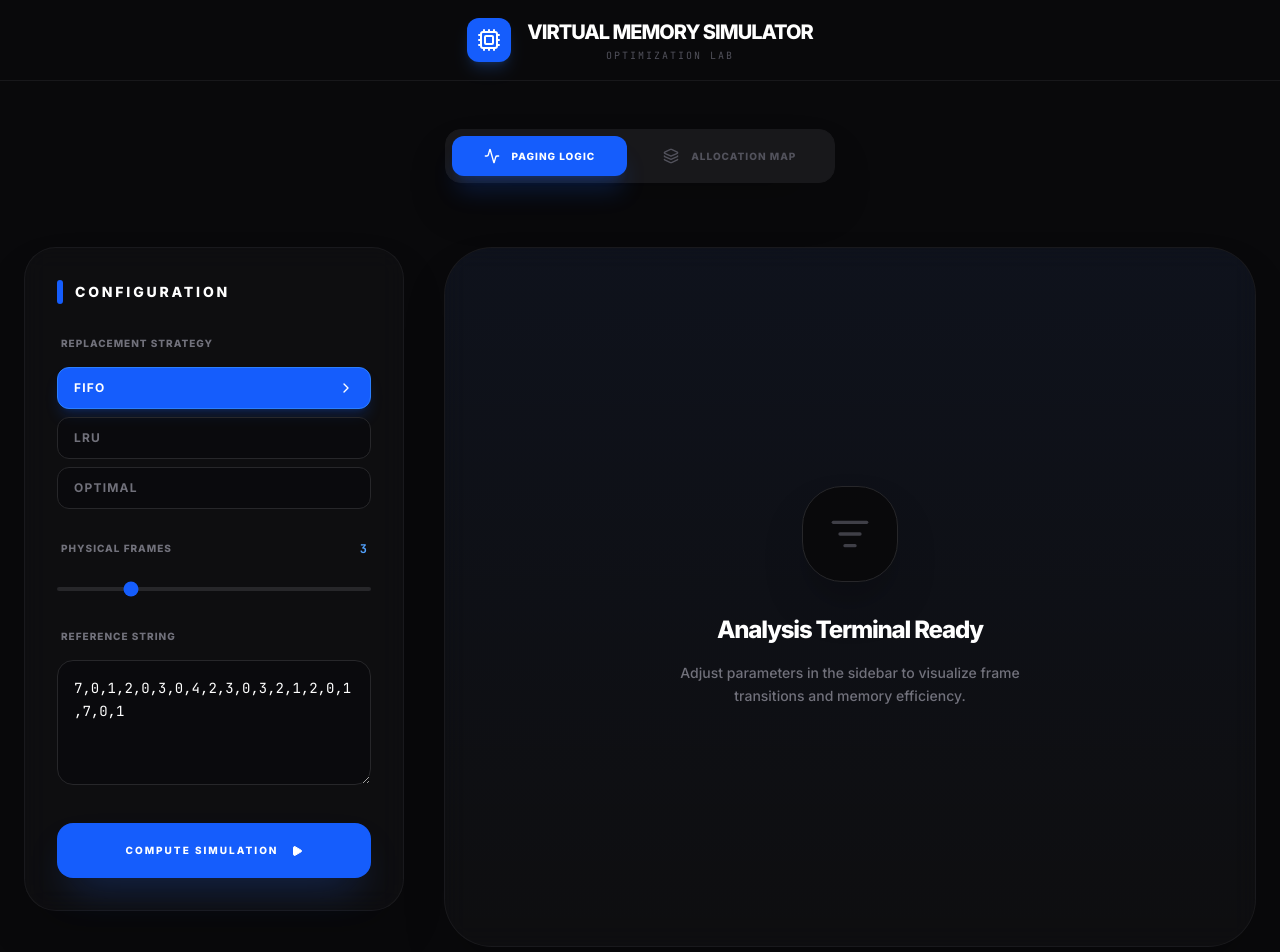
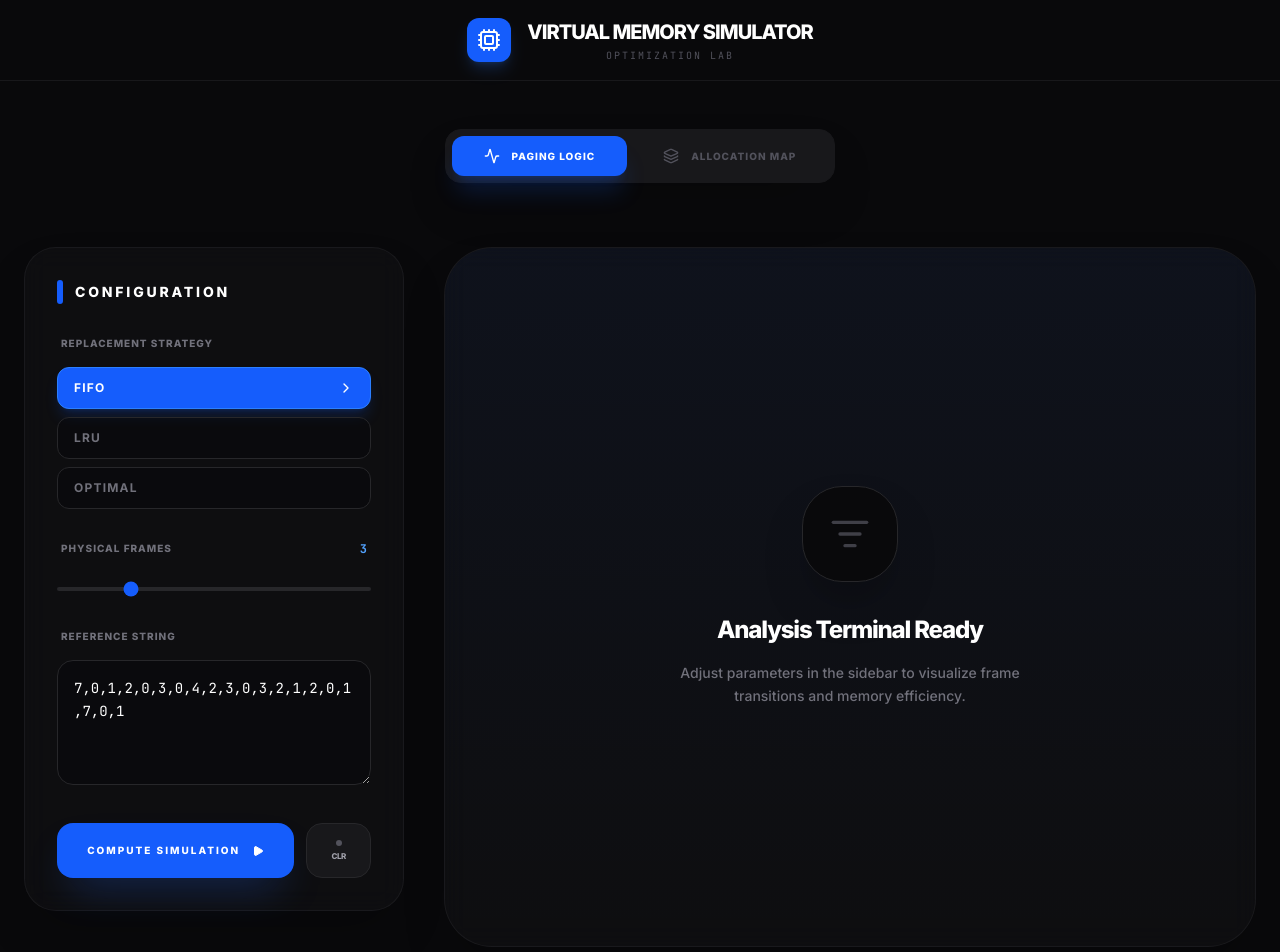
Before and after one commit to trivsaviral1506/Virtual-memory-simulator, a React (Vite) app: page / in a window 1280 px wide. Shown: the top 952 px of the page. Built offline with nearby package versions, Linux system fonts and the light colour scheme.

Commit message:
Added reset simulation functionality

```diff
--- a/src/components/AllocationSimulator.tsx
+++ b/src/components/AllocationSimulator.tsx
@@ -11,6 +11,13 @@ export function AllocationSimulator() {
   const [result, setResult] = useState<AllocationResult | null>(null);
   const [comparisonResults, setComparisonResults] = useState<Record<string, AllocationResult> | null>(null);
   const [loading, setLoading] = useState(false);
+
+  const handleReset = () => {
+    setBlocks([]);
+    setProcesses([]);
+    setResult(null);
+    setComparisonResults(null);
+  };
 
   const handleSimulate = async () => {
     setLoading(true);
@@ -127,13 +134,25 @@ export function AllocationSimulator() {
               </div>
             </div>
 
+            <div className="flex gap-3">
               <button
                 onClick={handleSimulate}
                 disabled={loading}
-              className="w-full bg-emerald-600 hover:bg-emerald-500 active:scale-[0.97] disabled:bg-zinc-800 text-white font-black uppercase tracking-[0.2em] text-[10px] py-5 rounded-[1.5rem] transition-all shadow-[0_20px_40px_-15px_rgba(16,185,129,0.4)]"
+                className="flex-1 bg-emerald-600 hover:bg-emerald-500 active:scale-[0.97] disabled:bg-zinc-800 text-white font-black uppercase tracking-[0.2em] text-[10px] py-5 rounded-[1.5rem] transition-all shadow-[0_20px_40px_-15px_rgba(16,185,129,0.4)]"
               >
                 {loading ? "Calculating..." : "Execute Physical Map"}
               </button>
+              <button
+                onClick={handleReset}
+                className="px-6 bg-zinc-900 hover:bg-zinc-800 border border-zinc-800 text-zinc-400 hover:text-white rounded-[1.5rem] transition-all flex items-center justify-center transform active:scale-95"
+                title="Reset Simulation"
+              >
+                <div className="flex flex-col items-center gap-1">
+                  <div className="w-1.5 h-1.5 rounded-full bg-zinc-600 group-hover:bg-emerald-500" />
+                  <span className="text-[8px] font-black uppercase tracking-tighter">CLR</span>
+                </div>
+              </button>
+            </div>
           </div>
         </div>
 
--- a/src/components/PagingSimulator.tsx
+++ b/src/components/PagingSimulator.tsx
@@ -13,6 +13,14 @@ export function PagingSimulator() {
   const [comparison, setComparison] = useState<PagingComparison | null>(null);
   const [loading, setLoading] = useState(false);
   const [currentStep, setCurrentStep] = useState(-1);
+
+  const handleReset = () => {
+    setPageString("");
+    setFrames(3);
+    setResult(null);
+    setComparison(null);
+    setCurrentStep(-1);
+  };
 
   const getInsight = () => {
     if (!result || !comparison) return null;
@@ -137,14 +145,26 @@ export function PagingSimulator() {
               </div>
             </div>
 
+            <div className="flex gap-3">
               <button
                 onClick={handleSimulate}
                 disabled={loading || !pageString.trim()}
-              className="w-full bg-blue-600 hover:bg-blue-500 active:scale-[0.97] disabled:bg-zinc-800 text-white font-black uppercase tracking-[0.2em] text-[10px] py-5 rounded-2xl flex items-center justify-center gap-3 transition-all shadow-[0_20px_40px_-15px_rgba(37,99,235,0.4)]"
+                className="flex-1 bg-blue-600 hover:bg-blue-500 active:scale-[0.97] disabled:bg-zinc-800 text-white font-black uppercase tracking-[0.2em] text-[10px] py-5 rounded-2xl flex items-center justify-center gap-3 transition-all shadow-[0_20px_40px_-15px_rgba(37,99,235,0.4)]"
               >
                 {loading ? "Processing..." : "Compute Simulation"}
                 {!loading && <Play className="w-3 h-3 fill-current" />}
               </button>
+              <button
+                onClick={handleReset}
+                className="px-6 bg-zinc-900 hover:bg-zinc-800 border border-zinc-800 text-zinc-400 hover:text-white rounded-2xl transition-all flex items-center justify-center transform active:scale-95"
+                title="Reset Simulation"
+              >
+                <div className="flex flex-col items-center gap-1">
+                  <div className="w-1.5 h-1.5 rounded-full bg-zinc-600 group-hover:bg-blue-500" />
+                  <span className="text-[8px] font-black uppercase tracking-tighter">CLR</span>
+                </div>
+              </button>
+            </div>
           </div>
         </div>
 
```
Lines whose indentation alone changed are shown as unchanged.
